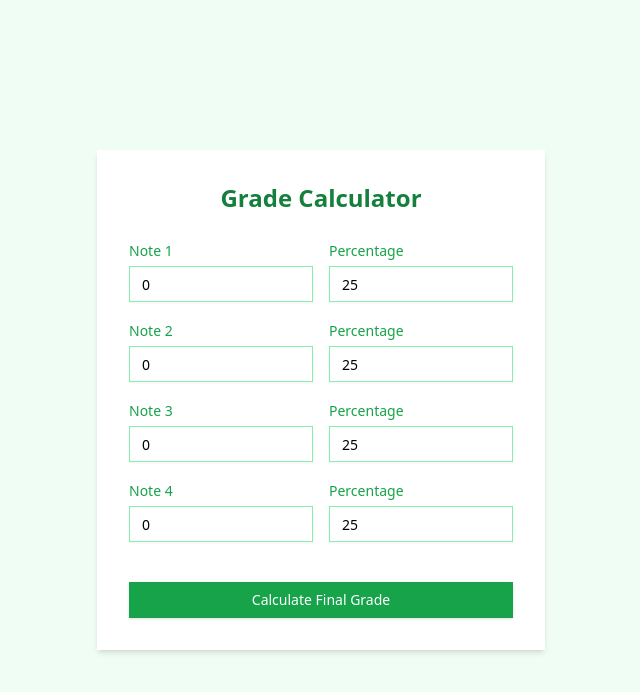
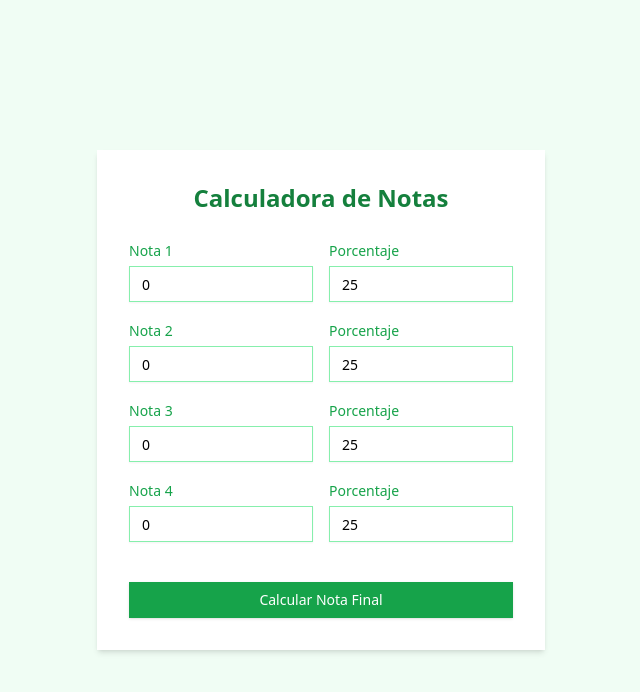
Before and after one commit to bluruwu/GradeCalculator, a React (Vite) app: page / in a window 1280 px wide. Shown: the top 692 px of the page, without its empty margins (319-959 px from the left). Built offline with nearby package versions, Linux system fonts and the light colour scheme.

Commit message:
Traducción

```diff
--- a/index.html
+++ b/index.html
@@ -7,7 +7,7 @@
     <link rel="icon" type="image/png" sizes="16x16" href="/favicon-16x16.png">
     <link rel="manifest" href="/site.webmanifest">
     <meta name="viewport" content="width=device-width, initial-scale=1.0" />
-    <title>Grade Calculator</title>
+    <title>NotaRápida</title>
   </head>
   <body>
     <div id="root"></div>
--- a/src/GradeCalculator.tsx
+++ b/src/GradeCalculator.tsx
@@ -26,12 +26,12 @@ export default function GradeCalculator() {
   return (
     <div className="min-h-screen bg-green-50 flex items-center justify-center">
       <div className="bg-white p-8 rounded-lg shadow-md w-full max-w-md">
-        <h1 className="text-2xl font-bold text-green-700 mb-6 text-center">Grade Calculator</h1>
+        <h1 className="text-2xl font-bold text-green-700 mb-6 text-center">Calculadora de Notas</h1>
         {grades.map((grade, index) => (
           <div key={index} className="mb-4 flex items-center space-x-4">
             <div className="flex-1">
               <Label htmlFor={`grade-${index}`} className="text-sm font-medium text-green-600">
-                Note {index + 1}
+                Nota {index + 1}
               </Label>
               <Input
                 id={`grade-${index}`}
@@ -43,7 +43,7 @@ export default function GradeCalculator() {
             </div>
             <div className="flex-1">
               <Label htmlFor={`percentage-${index}`} className="text-sm font-medium text-green-600">
-                Percentage
+                Porcentaje
               </Label>
               <Input
                 id={`percentage-${index}`}
@@ -59,11 +59,11 @@ export default function GradeCalculator() {
           onClick={calculateFinalGrade}
           className="w-full mt-6 bg-green-600 hover:bg-green-700 text-white"
         >
-          Calculate Final Grade
+          Calcular Nota Final
         </Button>
         {finalGrade > 0 && (
           <div className="mt-6 text-center">
-            <h2 className="text-xl font-semibold text-green-700">Final Grade</h2>
+            <h2 className="text-xl font-semibold text-green-700">Nota Final</h2>
             <p className="text-3xl font-bold text-green-800">{finalGrade.toFixed(2)}</p>
           </div>
         )}
```
